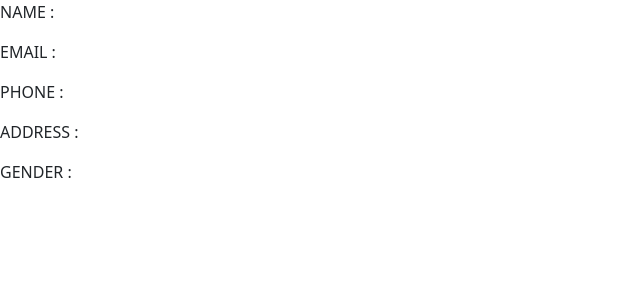
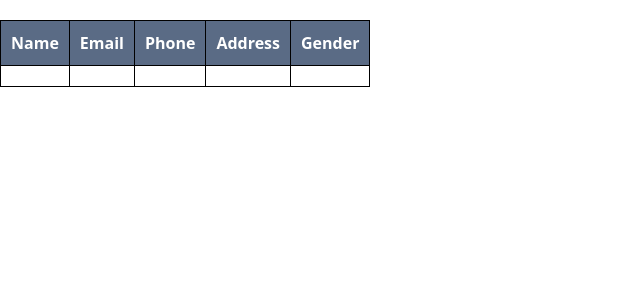
Before and after one commit to devanshipatel2824-prog/college_project, an Angular app: page /student/1 in a window 1280 px wide. Shown: the top 300 px of the page, without its empty margins (0-640 px from the left). Built offline with nearby package versions, Linux system fonts and the light colour scheme.

Commit message:
learn load componet

```diff
--- a/src/app/service/stud-service.ts
+++ b/src/app/service/stud-service.ts
@@ -26,6 +26,7 @@ export class StudService {
     this.editIndex = index;                      // FIX
     this.model = { ...this.students[index] };    // copy data
     this.showForm = true;
+
   }
   //save the data of stduent
   saveStudent(studentValue: any) {
--- a/src/app/student/student-detail/student-detail.css
+++ b/src/app/student/student-detail/student-detail.css
@@ -0,0 +1,17 @@
+.line-table {
+
+  border-collapse: collapse;
+  margin-top: 20px;
+}
+
+.line-table th,
+.line-table td {
+  border: 1px solid black;
+  padding: 10px;
+  text-align: center;
+}
+
+.line-table th {
+  background-color: #5a6b85;
+  color: white;
+}
--- a/src/app/student/student-detail/student-detail.html
+++ b/src/app/student/student-detail/student-detail.html
@@ -1,5 +1,17 @@
-<p>NAME : {{ studentDetails?.name }}</p>
-<p>EMAIL : {{ studentDetails?.email }}</p>
-<p>PHONE : {{ studentDetails?.phoneno }}</p>
-<p>ADDRESS : {{ studentDetails?.address }}</p>
-<p>GENDER : {{ studentDetails?.gender }}</p>
+<table class="line-table">
+  <tr>
+    <th>Name</th>
+    <th>Email</th>
+    <th>Phone</th>
+    <th>Address</th>
+    <th>Gender</th>
+  </tr>
+
+  <tr>
+    <td>{{ studentDetails?.name }}</td>
+    <td>{{ studentDetails?.email }}</td>
+    <td>{{ studentDetails?.phoneno }}</td>
+    <td>{{ studentDetails?.address }}</td>
+    <td>{{ studentDetails?.gender }}</td>
+  </tr>
+</table>
```
